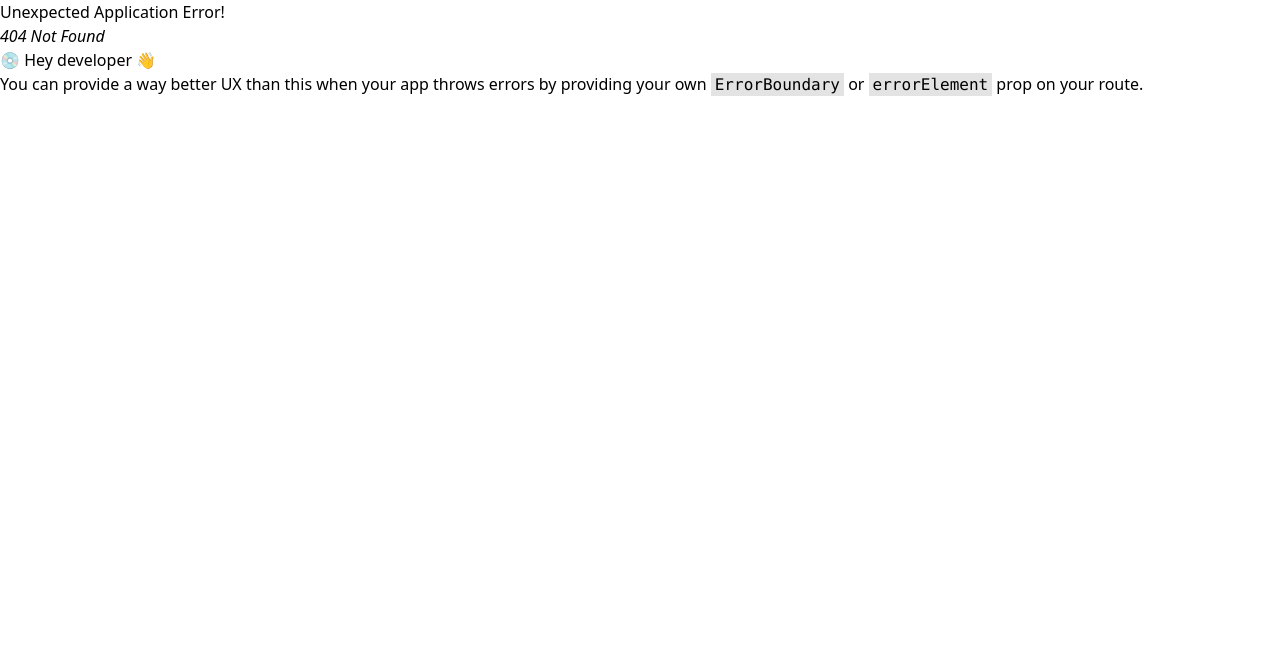
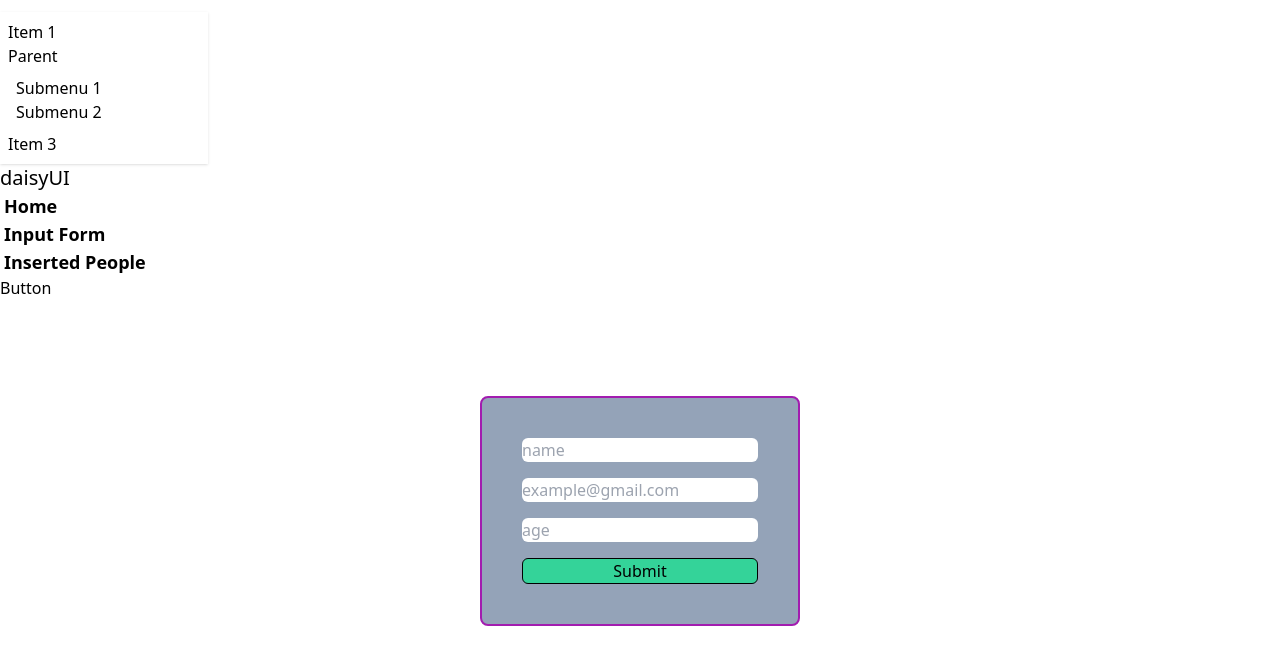
Before and after one commit to mh-shihan/express-js-recap, a React (Vite) app in the folder express-js-client/: page /update in a window 1280 px wide. Before the commit this address had no page. Shown: the top 664 px of the page. Built offline with nearby package versions, Linux system fonts and the light colour scheme.

Commit message:
Update component has been created

```diff
--- a/express-js-client/src/main.jsx
+++ b/express-js-client/src/main.jsx
@@ -6,6 +6,7 @@ import InputForm from "./components/input-form/InputForm.jsx";
 import MainLayout from "./layouts/MainLayout.jsx";
 import Home from "./pages/home/Home.jsx";
 import InsertedPeoples from "./pages/inserted-peoples/InsertedPeoples.jsx";
+import Update from "./pages/update/Update.jsx";
 
 const router = createBrowserRouter([
   {
@@ -19,6 +20,10 @@ const router = createBrowserRouter([
         element: <InsertedPeoples></InsertedPeoples>,
         loader: () => fetch("http://localhost:5000/inserted-peoples"),
       },
+      {
+        path: "update",
+        element: <Update></Update>,
+      },
     ],
   },
 ]);
--- /dev/null
+++ b/express-js-client/src/pages/update/Update.jsx
@@ -0,0 +1,39 @@
+const Update = () => {
+  return (
+    <div className="flex justify-center mt-24">
+      <form
+        // onSubmit={handleInputFormSubmit}
+        className="flex flex-col gap-4 w-1/4 border-2 border-fuchsia-700 p-10 rounded-lg bg-slate-400"
+      >
+        <input
+          className="rounded-md"
+          type="text"
+          name="name"
+          placeholder="name"
+          id=""
+        />
+        <input
+          className=" rounded-md"
+          type="email"
+          name="email"
+          placeholder="example@gmail.com"
+          id=""
+        />
+        <input
+          className=" rounded-md"
+          type="number"
+          name="age"
+          placeholder="age"
+          id=""
+        />
+        <input
+          className="border border-black rounded-md font-medium cursor-pointer bg-emerald-400"
+          type="submit"
+          value="Submit"
+        />
+      </form>
+    </div>
+  );
+};
+
+export default Update;
```
